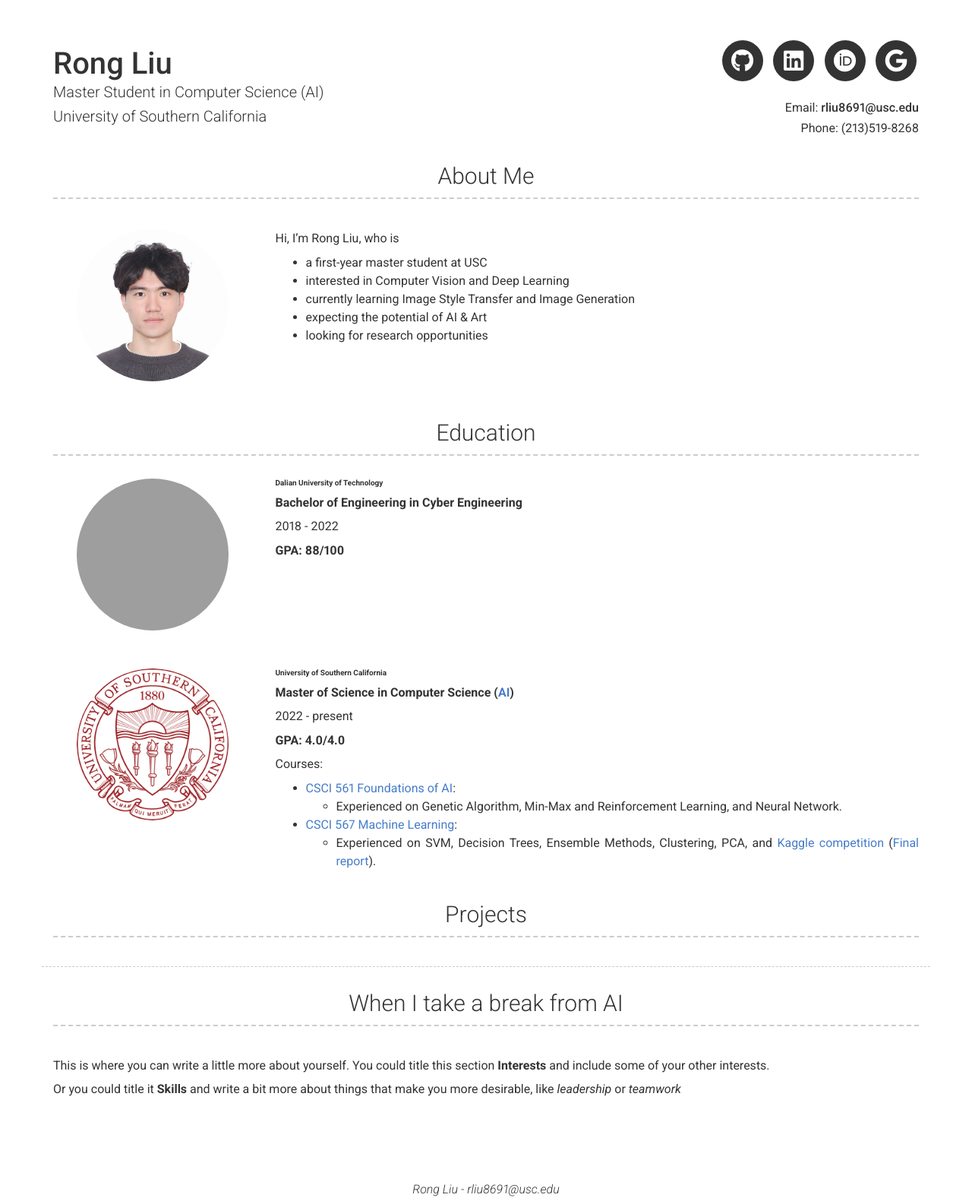
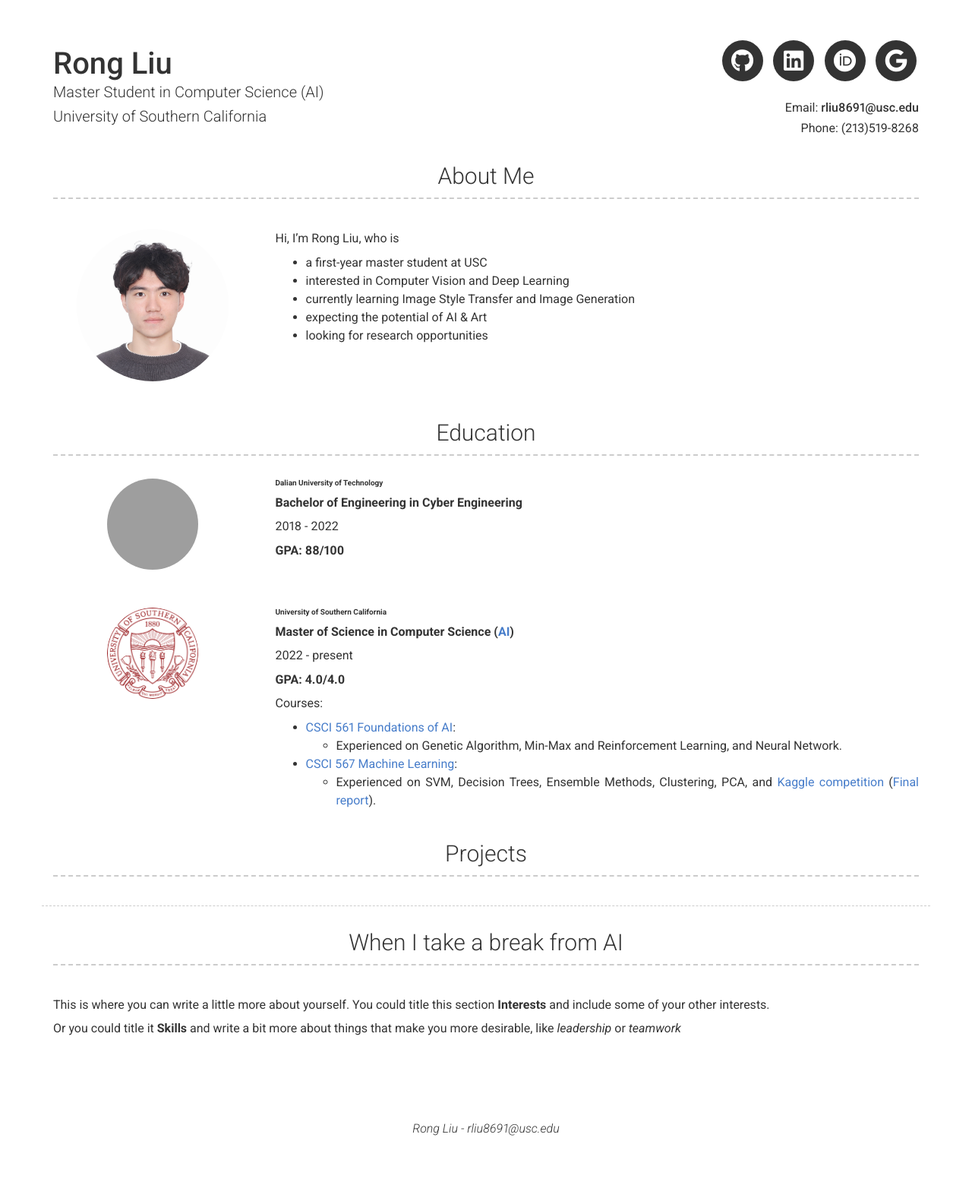
Before and after one commit to RongLiu-Leo/rongliu-leo.github.io, a Jekyll site: the page built from index.md, in a window 1280 px wide. Shown: the whole page at 76% size. Built offline with Jekyll 4.4.1, drawn with Linux system fonts in a browser that asks for light colours; nearby versions of some CDN libraries; after the commit the page ends 1505 px from its top, so only the background shows below that; grey boxes are pictures that could not be loaded.

Commit message:
Update section-list.html

```diff
--- a/_includes/section-list.html
+++ b/_includes/section-list.html
@@ -2,10 +2,8 @@
   <div class="row clearfix layout layout-{{item.layout | default: 'left'}} border-{{item.border | default: 'no'}}">
 
       {%- if item.seal -%}
+
       <div class="col-xs-12 col-sm-4 col-md-3 no-print">
-        <img src="{{item.seal}}" class="profile-img"/>
-      </div>
-      <!-- <div class="col-xs-12 col-sm-4 col-md-3 no-print">
         <img src="{{item.seal}}" style="  width: 120px;
         height: 120px;
         margin: 0 auto;
@@ -15,7 +13,7 @@
         background-size: cover;
         background-position: center;
         background-repeat: repeat, no-repeat;"/>
-      </div> -->
+      </div>
 
       <div class="col-xs-12 col-sm-8 col-md-9 col-print-12 content">
         <h5 id="{{ item.title | slugify }}"><b>{{ item.title }}</b></h5>
```
